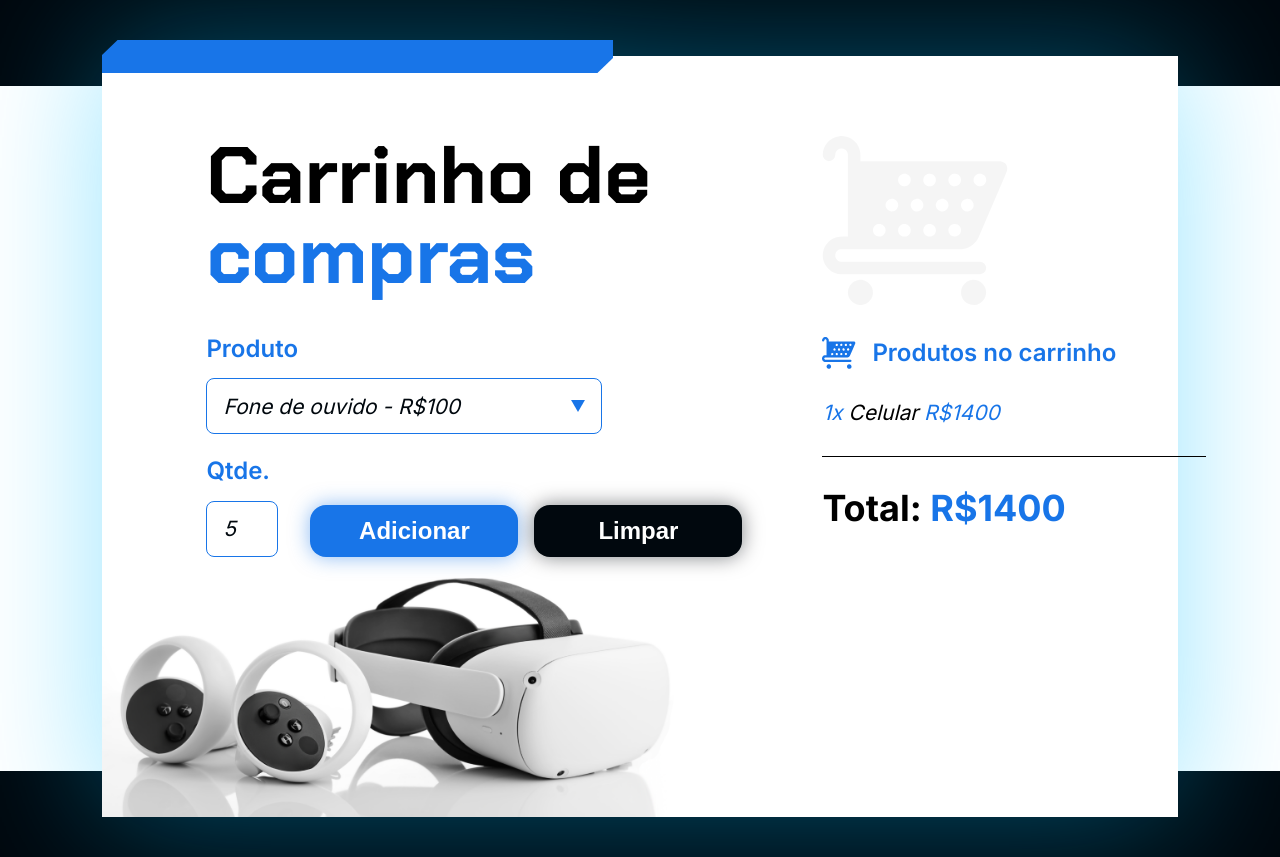
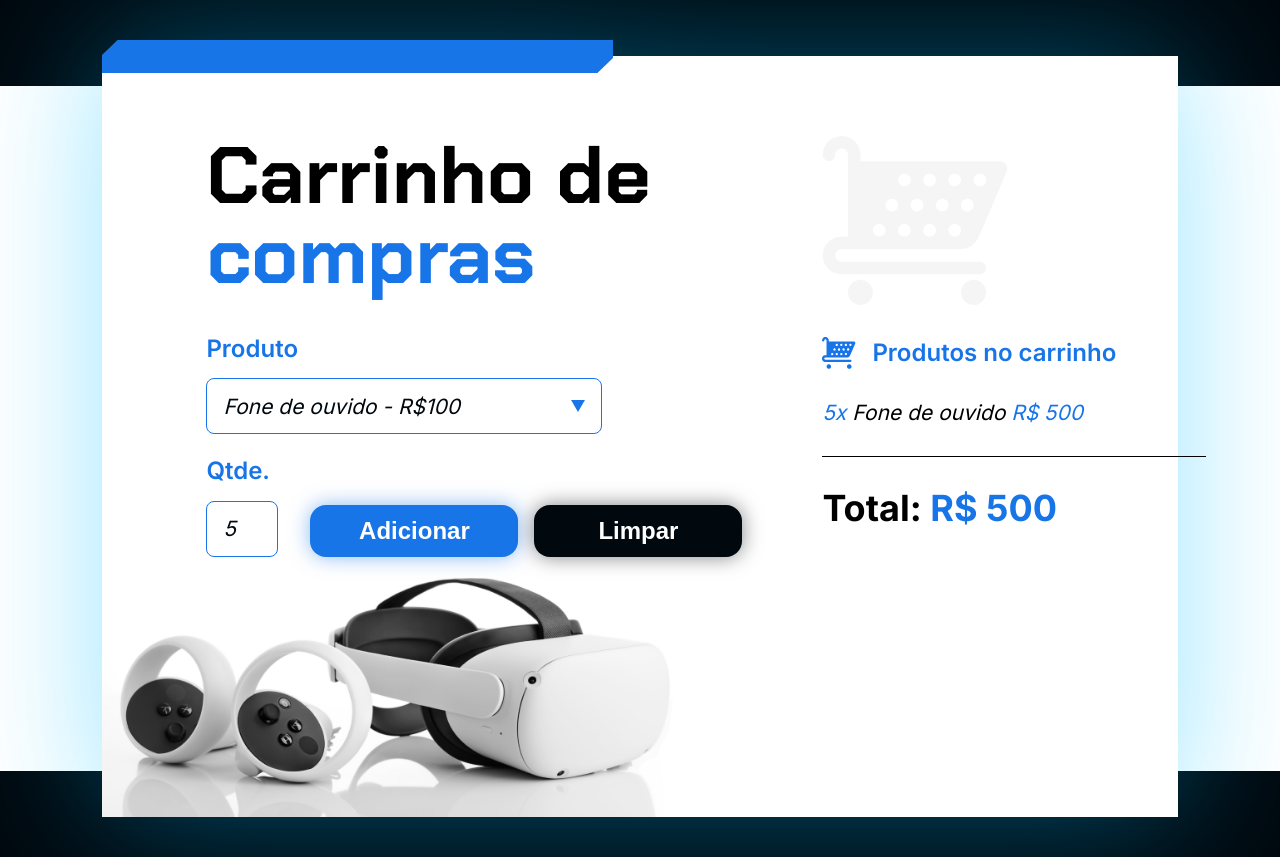
Before and after one commit to Bruno-Bertol-TI/carrinho-de-compras, a plain HTML site: page index.html in a window 1280 px wide. Both pictures are taken after typing "5" into the empty fields and a click on the button "Adicionar". Drawn offline with Linux system fonts and the light colour scheme.

Commit message:
Removendo produto exemplo e adicionando a funcao adicionar.

```diff
--- a/index.html
+++ b/index.html
@@ -1,5 +1,5 @@
 <!DOCTYPE html>
-<html lang="en">
+<html lang="pt-br">
 
 <head>
   <meta charset="UTF-8">
@@ -56,15 +56,13 @@
       </div>
 
       <section class="carrinho__produtos" id="lista-produtos">
-        <section class="carrinho__produtos__produto">
-          <span class="texto-azul">1x</span> Celular <span class="texto-azul">R$1400</span>
-        </section>
+
       </section>
 
       <div class="divisoria"></div>
 
       <p class="carrinho__total">
-        Total: <span class="texto-azul" id="valor-total">R$1400</span>
+        Total: <span class="texto-azul" id="valor-total">R$ 00,00</span>
       </p>
     </section>
   </main>
--- a/js/app.js
+++ b/js/app.js
@@ -0,0 +1,22 @@
+let totalCarrinho = 0;
+
+function adicionar() {
+    let produto = document.getElementById('produto').value;
+    let qtdProduct = document.getElementById('quantidade').value;
+
+    let nameProduct = produto.split('-')[0]; // usando SPLIT
+    let price = produto.split('R$')[1];
+    let precoTotalItens = qtdProduct * price;
+
+    if (qtdProduct > 0) {
+        totalCarrinho = totalCarrinho +  precoTotalItens;
+
+        let listaCarrinho = document.getElementById('lista-produtos');
+        listaCarrinho.innerHTML = listaCarrinho.innerHTML + `<section class="carrinho__produtos__produto">
+            <span class="texto-azul"> ${qtdProduct}x </span> ${nameProduct} <span class="texto-azul">R$ ${precoTotalItens}</span>
+            </section>`
+
+        let exibirTotal = document.getElementById('valor-total');
+        exibirTotal.innerHTML = `R$ ${totalCarrinho}`;
+    }
+}
```
